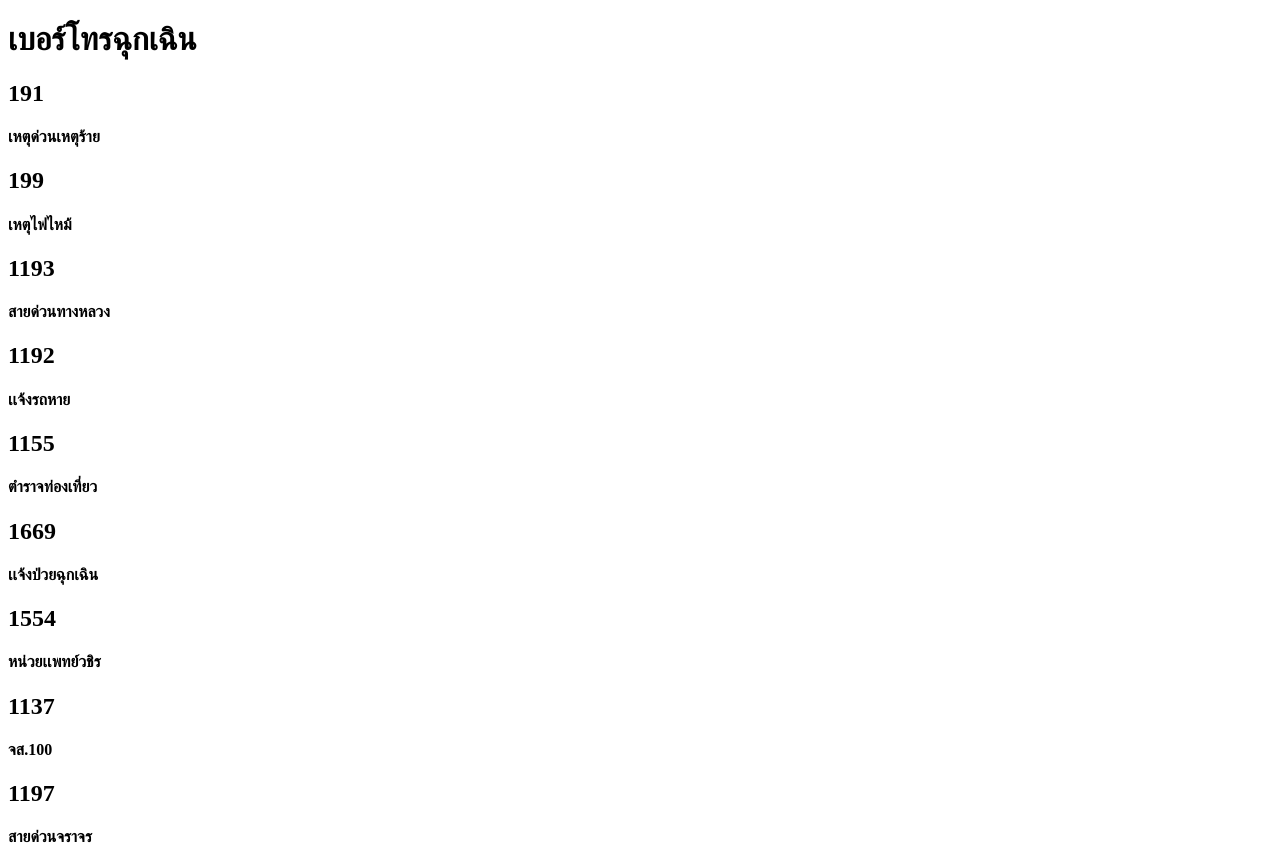
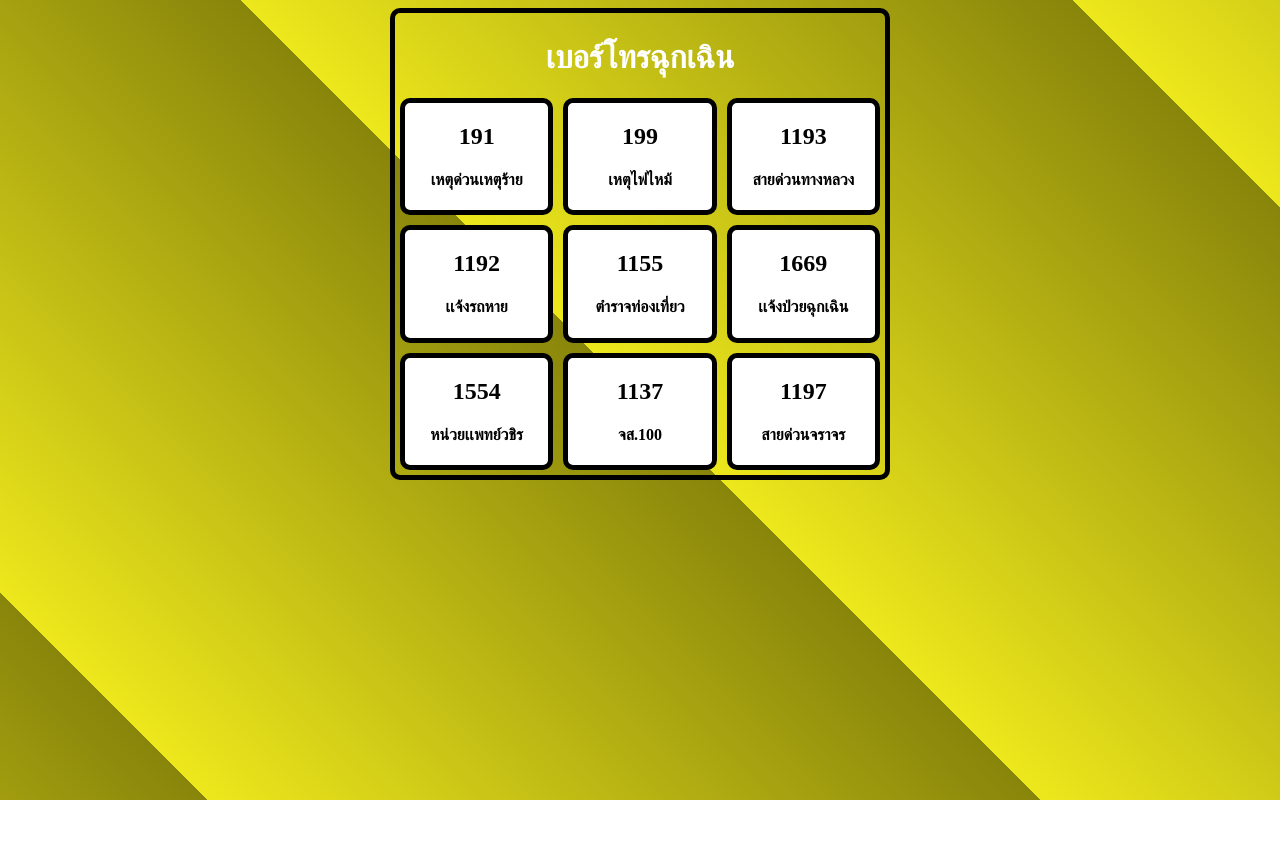
Before and after one commit to GRnine/HTML3, a plain HTML site: page index.html in a window 1280 px wide. After the commit the page ends 800 px from the top, so only its background shows below. Drawn offline with Linux system fonts and the light colour scheme.

Commit message:
fisrt commit

```diff
--- a/index.html
+++ b/index.html
@@ -5,7 +5,7 @@
     <meta http-equiv="X-UA-Compatible" content="IE=edge">
     <meta name="viewport" content="width=device-width, initial-scale=1.0">
     <title>Document</title>
-    <link rel="stylesheet" href="phonbookstyle.css">
+    <link rel="stylesheet" href="style.css">
 </head>
 <body>
     <div class="container">
```
